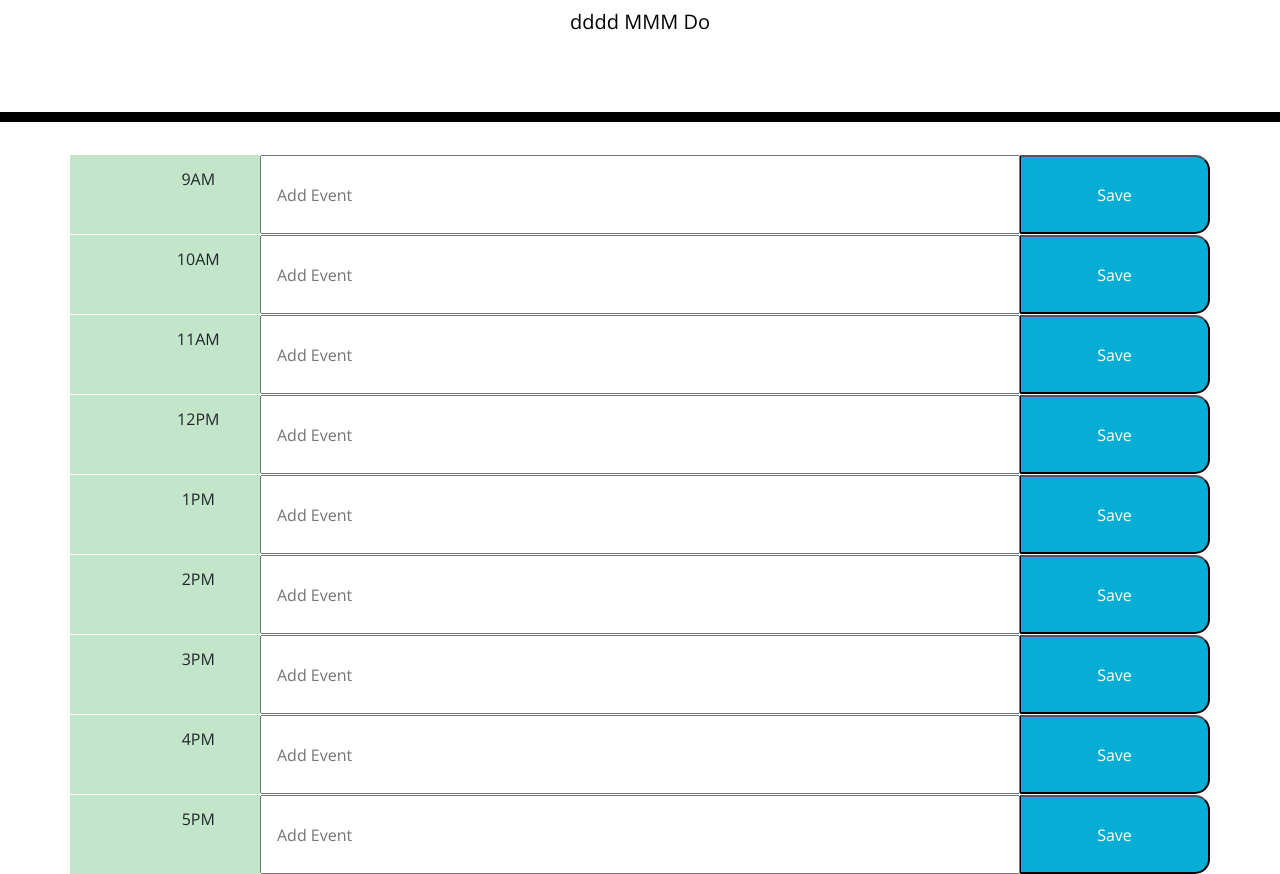
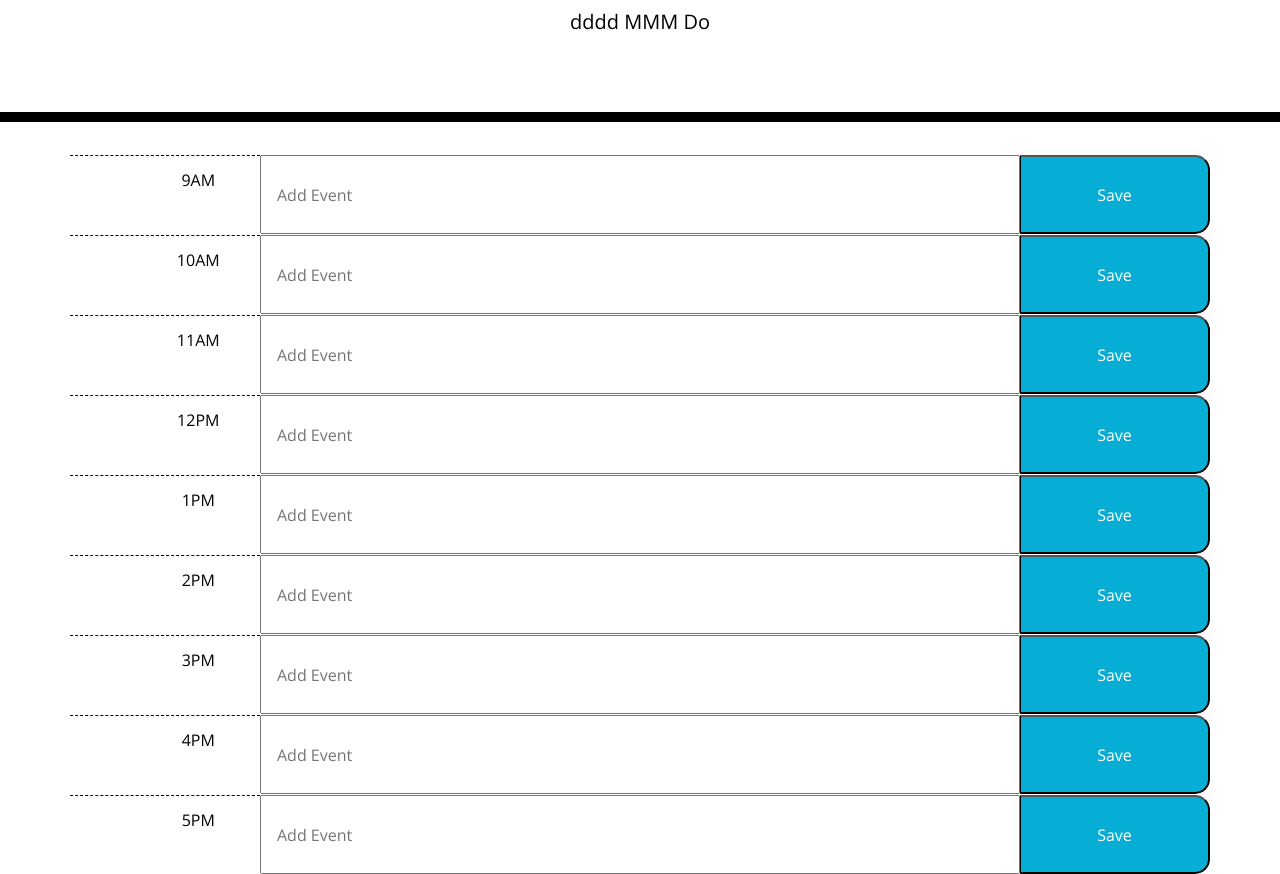
Before and after one commit to dsmooke/workday-daily-planner, a plain HTML site: page index.html in a window 1280 px wide. Shown: the part 182-1056 px from the top of the page. Drawn offline with nearby package versions, Linux system fonts and the light colour scheme.

Commit message:
deleted table-success class and added hour class (corresponds with css starter code)

```diff
--- a/index.html
+++ b/index.html
@@ -30,7 +30,7 @@
     </header>
     <div class="container">
         <div class="row time-block" id="9am-10am">
-            <div class="col-2 table-success">
+            <div class="col-2 hour">
                 9AM
             </div>
             <input class="col-8 description"
@@ -39,7 +39,7 @@
             <button class="col-2 saveBtn">Save</button>
         </div>
         <div class="row time-block" id="10am-11am">
-            <div class="col-2 table-success">
+            <div class="col-2 hour">
                 10AM
             </div>
             <input class="col-8"
@@ -49,7 +49,7 @@
 
         </div>
         <div class="row time-block" id="11am-12pm">
-            <div class="col-2 table-success">
+            <div class="col-2 hour">
                 11AM
             </div>
             <input class="col-8"
@@ -59,7 +59,7 @@
 
         </div>
         <div class="row time-block" id="12pm-1pm">
-            <div class="col-2 table-success">
+            <div class="col-2 hour">
                 12PM
             </div>
             <input class="col-8"
@@ -69,7 +69,7 @@
 
         </div>
         <div class="row time-block" id="1pm-2pm">
-            <div class="col-2 table-success">
+            <div class="col-2 hour">
                 1PM
             </div>
             <input class="col-8"
@@ -79,7 +79,7 @@
 
         </div>
         <div class="row time-block" id="2pm-3pm">
-            <div class="col-2 table-success">
+            <div class="col-2 hour">
                 2PM
             </div>
             <input class="col-8"
@@ -89,7 +89,7 @@
 
         </div>
         <div class="row time-block" id="3pm-4pm">
-            <div class="col-2 table-success">
+            <div class="col-2 hour">
                 3PM
             </div>
             <input class="col-8"
@@ -99,7 +99,7 @@
 
         </div>
         <div class="row time-block" id="4pm-5pm">
-            <div class="col-2 table-success">
+            <div class="col-2 hour">
                 4PM
             </div>
             <input class="col-8"
@@ -109,7 +109,7 @@
 
         </div>
         <div class="row time-block" id="5pm-6pm">
-            <div class="col-2 table-success">
+            <div class="col-2 hour">
                 5PM
             </div>
             <input class="col-8"
```
